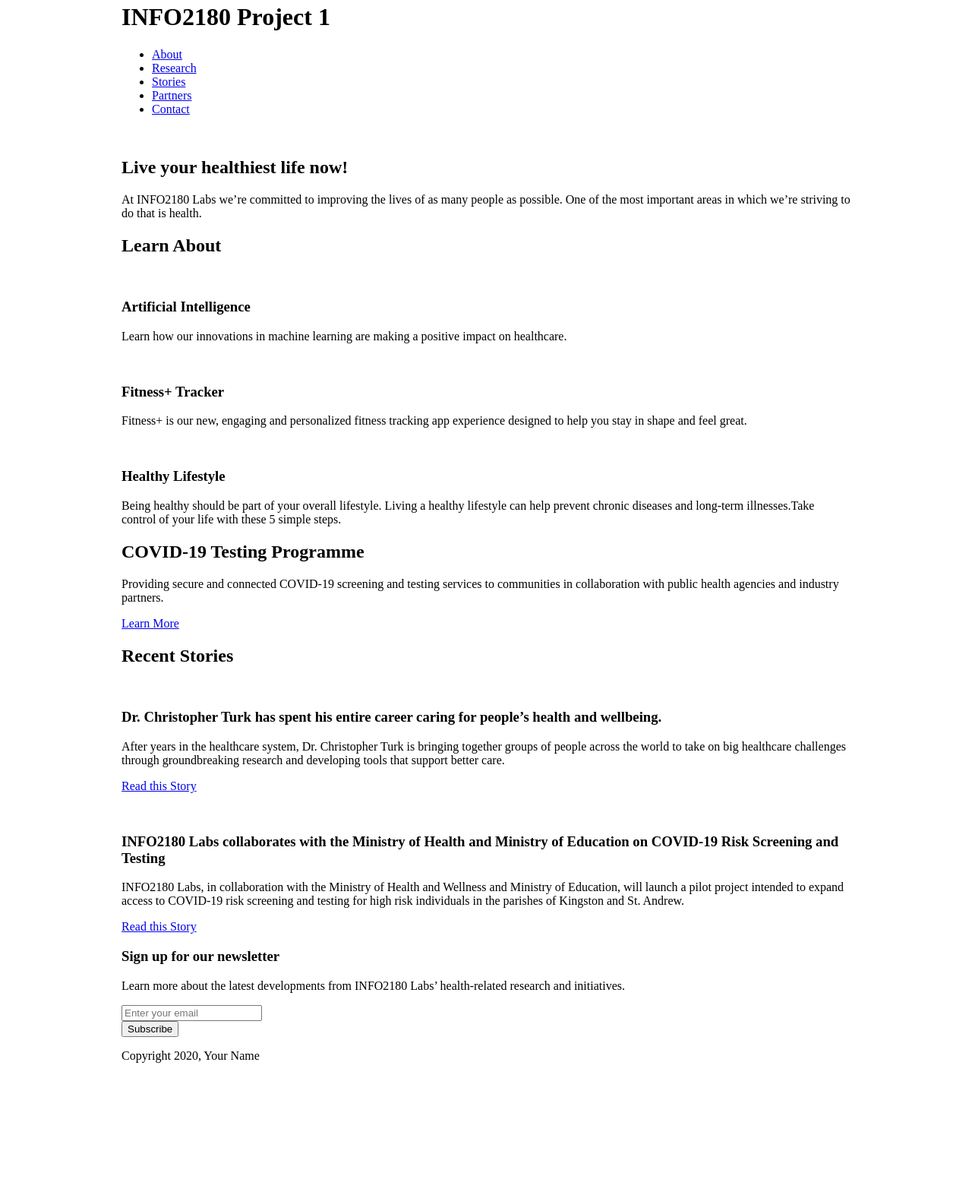
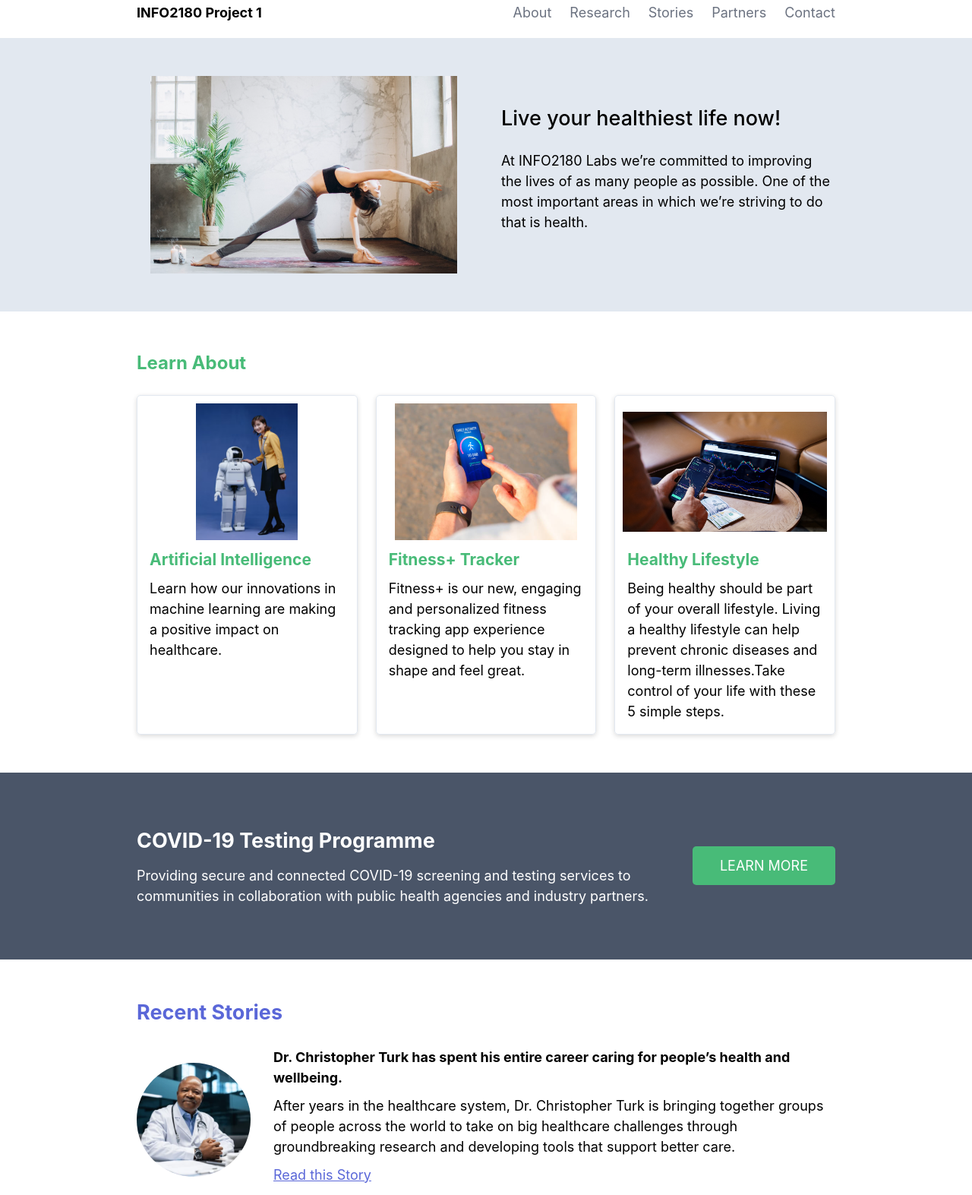
Before and after one commit to akeilia/INFO2180-Project-1, a plain HTML site: page index.html in a window 1280 px wide. Shown: the part 17-1590 px from the top of the page at 76% size. Before the commit the page ends 1432 px from the top, so only its background shows below. Drawn offline with Linux system fonts and the light colour scheme.

Commit message:
Added styles, scripts and image paths

```diff
--- a/index.html
+++ b/index.html
@@ -26,7 +26,7 @@
         <section class="overview-hero">
             <div class="container">
                 <div class="overview-hero-image">
-                    <img src="#" alt="">
+                    <img src="images/hero.png" alt="Woman doing yoga">
                 </div>
                 <div class="overview-hero-text">
                     <h2>Live  your healthiest life now!</h2>
@@ -39,21 +39,21 @@
                 <h2>Learn About</h2>
                 <div class="cards">
                     <div class="card">
-                        <img src="#" alt="">
+                        <img src="images/ai.png" alt="Woman standing next to a humanoid robot">
                         <div class="card-body">
                             <h3>Artificial Intelligence</h3>
                             <p>Learn how our innovations in machine learning are making a positive impact on healthcare.</p>
                         </div>
                     </div>
                     <div class="card">
-                        <img src="#" alt="">
+                        <img src="images/fitness.png" alt="Fitness tracking app">
                         <div class="card-body">
                             <h3>Fitness+ Tracker</h3>
                             <p>Fitness+ is our new, engaging and personalized fitness tracking app experience designed to help you stay in shape and feel great.</p>
                         </div>
                     </div>
                     <div class="card">
-                        <img src="#" alt="">
+                        <img src="images/lifestyle.png" alt="Healthy lifestyle">
                         <div class="card-body">
                             <h3>Healthy Lifestyle</h3>
                             <p>Being healthy should be part of your overall lifestyle. Living a healthy lifestyle can help prevent chronic diseases and long-term illnesses.Take control of your life with these 5 simple steps.</p>
@@ -77,7 +77,7 @@
             <div class="container">
                 <h2>Recent Stories</h2>
                 <article>
-                    <img src="" alt="">
+                    <img src="images/story1.png" alt="Dr. Christopher Turk">
                     <div class="article-body">
                         <h3>Dr. Christopher Turk has spent his entire career caring for people’s health and wellbeing.</h3>
                         <p>After years in the healthcare system, Dr. Christopher Turk is bringing together groups of people across the world to take on big healthcare challenges through groundbreaking research and developing tools that support better care.</p>
@@ -85,7 +85,7 @@
                     </div>
                 </article>
                 <article>
-                    <img src="" alt="">
+                    <img src="images/story2.png" alt="COVID-19 testing">
                     <div class="article-body">
                         <h3>INFO2180 Labs collaborates with the Ministry of Health and Ministry of Education on COVID-19 Risk Screening and Testing</h3>
                         <p>INFO2180 Labs, in collaboration with the Ministry of Health and Wellness and Ministry of Education, will launch a pilot project intended to expand access to COVID-19 risk screening and testing for high risk individuals in the parishes of Kingston and St. Andrew.</p>
@@ -110,7 +110,7 @@
     </main>
     <footer>
         <div class="container">
-            <p>Copyright 2020, Your Name</p>
+            <p>Copyright 2020, Akeilia Thompson</p>
         </div>
     </footer>
 </body>
--- a/scripts.js
+++ b/scripts.js
@@ -1 +1,25 @@
 /* Add your JavaScript to this file */
+document.addEventListener("DOMContentLoaded", function () {
+    var form = document.querySelector(".newsletter form");
+    var emailInput = document.getElementById("email");
+    var message = document.querySelector(".message");
+
+    // Let our own message handle invalid input instead of the browser's pop-up
+    form.noValidate = true;
+
+    form.addEventListener("submit", function (event) {
+        event.preventDefault();
+
+        var email = emailInput.value.trim();
+        var looksValid = /^[^\s@]+@[^\s@]+\.[^\s@]+$/.test(email);
+
+        if (!looksValid) {
+            message.textContent = "Please enter a valid email address.";
+            return;
+        }
+
+        message.textContent =
+            "Thank you! Your email address " + email + " has been added to our mailing list!";
+        form.reset();
+    });
+});
--- a/styles.css
+++ b/styles.css
@@ -1,11 +1,292 @@
-/* Add your CSS to this file */
+/* ---------- Base ---------- */
+* {
+    box-sizing: border-box;
+}
+
 body {
     margin: 0;
-    font-size: 16px;
+    font-family: -apple-system, BlinkMacSystemFont, "Segoe UI", Roboto, "Helvetica Neue", Arial, "Noto Sans", sans-serif;
+    font-size: 18px;
+    line-height: 1.5;
+}
+
+img {
+    max-width: 100%;
+    display: block;
 }
 
 .container {
     margin: 0 auto;
     max-width: 960px;
     width: 100%;
+    padding: 0 20px;
 }
+
+/* ---------- Header ---------- */
+header {
+    background-color: white;
+    font-size: 18px;
+    padding: 20px 0;
+}
+
+header .container {
+    display: flex;
+    justify-content: space-between;
+    align-items: center;
+}
+
+header h1 {
+    margin: 0;
+    font-size: 18px;
+}
+
+nav ul {
+    display: flex;
+    list-style: none;
+    margin: 0;
+    padding: 0;
+    gap: 24px;
+}
+
+nav a {
+    color: #6b7280;
+    font-size: 18px;
+    text-decoration: none;
+}
+
+nav a:hover {
+    color: #5A67D8;
+}
+
+/* ---------- Hero overview ---------- */
+.overview-hero {
+    background-color: #E2E8F0;
+    padding: 50px 0;
+}
+
+.overview-hero .container {
+    display: flex;
+    align-items: center;
+    gap: 40px;
+}
+
+.overview-hero-image {
+    flex: 1;
+}
+
+.overview-hero-image img {
+    margin: 0 auto;
+    max-height: 260px;
+    height: auto;
+}
+
+.overview-hero-text {
+    flex: 1;
+}
+
+.overview-hero-text h2 {
+    margin-top: 0;
+    font-weight: 500;
+}
+
+/* ---------- Learn About ---------- */
+.learn-about {
+    padding: 50px 0;
+}
+
+.learn-about h2 {
+    font-size: 24px;
+    color: #48BB78;
+    margin: 0 0 24px;
+}
+
+.cards {
+    display: grid;
+    grid-template-columns: repeat(3, 1fr);
+    gap: 24px;
+}
+
+.card {
+    border: 1px solid #E2E8F0;
+    border-radius: 5px;
+    box-shadow: 0 2px 6px rgba(0, 0, 0, 0.15);
+    overflow: hidden;
+}
+
+.card img {
+    width: 100%;
+    height: 200px;
+    object-fit: contain;
+    padding: 10px;
+}
+
+.card-body {
+    padding: 0 16px 16px;
+}
+
+.card-body h3 {
+    font-size: 21px;
+    color: #48BB78;
+    margin: 0 0 8px;
+}
+
+.card-body p {
+    margin: 0;
+}
+
+/* ---------- COVID-19 Testing ---------- */
+.testing {
+    background-color: #4A5568;
+    color: white;
+    padding: 70px 0;
+}
+
+.testing .container {
+    display: flex;
+    justify-content: space-between;
+    align-items: center;
+    gap: 40px;
+}
+
+.testing-desciption {
+    flex: 1;
+}
+
+.testing-desciption h2 {
+    margin: 0 0 12px;
+}
+
+.testing-desciption p {
+    margin: 0;
+}
+
+.testing .btn {
+    display: inline-block;
+    background-color: #48BB78;
+    color: white;
+    border-radius: 5px;
+    padding: 12px 36px;
+    text-decoration: none;
+    text-transform: uppercase;
+    white-space: nowrap;
+}
+
+/* ---------- Recent Stories ---------- */
+.stories {
+    padding: 50px 0;
+}
+
+.stories h2 {
+    color: #5A67D8;
+    margin: 0 0 24px;
+}
+
+.stories article {
+    display: flex;
+    align-items: center;
+    gap: 30px;
+    margin-bottom: 30px;
+}
+
+.stories article img {
+    width: 150px;
+    height: 150px;
+    flex-shrink: 0;
+    border-radius: 50%;
+    object-fit: cover;
+}
+
+.article-body h3 {
+    font-size: 18px;
+    margin: 0 0 10px;
+}
+
+.article-body p {
+    margin: 0 0 10px;
+}
+
+.article-body a {
+    color: #5A67D8;
+}
+
+/* ---------- Newsletter ---------- */
+.newsletter {
+    background-color: #48BB78;
+    color: white;
+    text-align: center;
+    padding: 50px 0;
+}
+
+.newsletter h3 {
+    margin: 0 0 10px;
+}
+
+.newsletter p {
+    margin: 0 auto 20px;
+    max-width: 500px;
+}
+
+.newsletter form {
+    display: flex;
+    justify-content: center;
+    align-items: stretch;
+    gap: 0;
+}
+
+.form-group input {
+    height: 100%;
+    width: 300px;
+    max-width: 100%;
+    padding: 12px;
+    font-family: inherit;
+    font-size: inherit;
+    border: none;
+    border-radius: 0;
+}
+
+.newsletter .btn {
+    background-color: #5A67D8;
+    color: white;
+    border: none;
+    padding: 12px 36px;
+    font-family: inherit;
+    font-size: inherit;
+    cursor: pointer;
+}
+
+.message {
+    margin-top: 16px;
+    min-height: 1.5em;
+}
+
+/* ---------- Footer ---------- */
+footer {
+    background-color: #4A5568;
+    color: white;
+    padding: 20px 0;
+}
+
+footer p {
+    margin: 0;
+}
+
+/* ---------- Small screens ---------- */
+@media (max-width: 700px) {
+    header .container,
+    .overview-hero .container,
+    .testing .container,
+    .stories article {
+        flex-direction: column;
+        align-items: flex-start;
+    }
+
+    .cards {
+        grid-template-columns: 1fr;
+    }
+
+    nav ul {
+        flex-wrap: wrap;
+        gap: 16px;
+        margin-top: 12px;
+    }
+}
```
